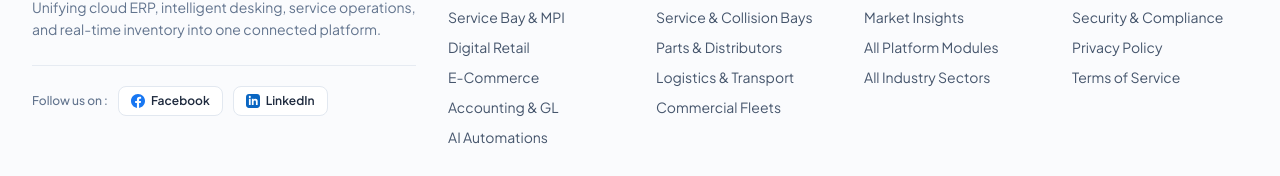
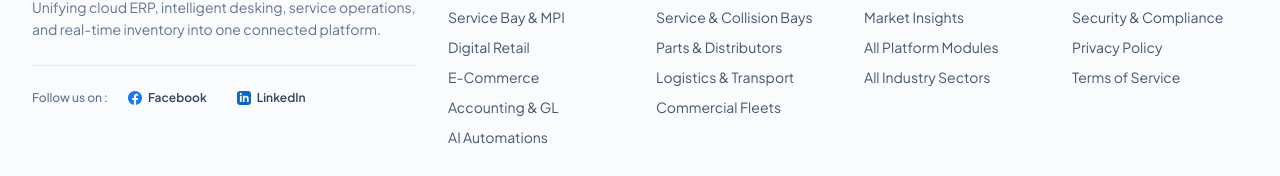
Before and after one commit to sadigul/Automotive-OS, a Next.js app: page / in a window 1280 px wide. Shown: the part 7403-7579 px from the top of the page. Built offline with nearby package versions, Linux system fonts and the light colour scheme.

Commit message:
Remove borders from Facebook and LinkedIn links in footer

```diff
--- a/components/Footer.tsx
+++ b/components/Footer.tsx
@@ -52,7 +52,7 @@ export function Footer() {
                   href="https://facebook.com"
                   target="_blank"
                   rel="noopener noreferrer"
-                  className="inline-flex items-center gap-1.5 px-3 py-1.5 rounded-lg bg-white hover:bg-slate-100 text-slate-800 hover:text-blue-600 border border-slate-200 transition-colors font-semibold"
+                  className="inline-flex items-center gap-1.5 px-2.5 py-1 rounded-md text-slate-700 hover:text-blue-600 hover:bg-slate-200/50 transition-colors font-semibold"
                   aria-label="Follow DMSPilot on Facebook"
                 >
                   <svg className="w-3.5 h-3.5 fill-current text-[#1877F2]" viewBox="0 0 24 24" aria-hidden="true">
@@ -64,7 +64,7 @@ export function Footer() {
                   href="https://linkedin.com"
                   target="_blank"
                   rel="noopener noreferrer"
-                  className="inline-flex items-center gap-1.5 px-3 py-1.5 rounded-lg bg-white hover:bg-slate-100 text-slate-800 hover:text-blue-700 border border-slate-200 transition-colors font-semibold"
+                  className="inline-flex items-center gap-1.5 px-2.5 py-1 rounded-md text-slate-700 hover:text-blue-700 hover:bg-slate-200/50 transition-colors font-semibold"
                   aria-label="Follow DMSPilot on LinkedIn"
                 >
                   <svg className="w-3.5 h-3.5 fill-current text-[#0A66C2]" viewBox="0 0 24 24" aria-hidden="true">
```
